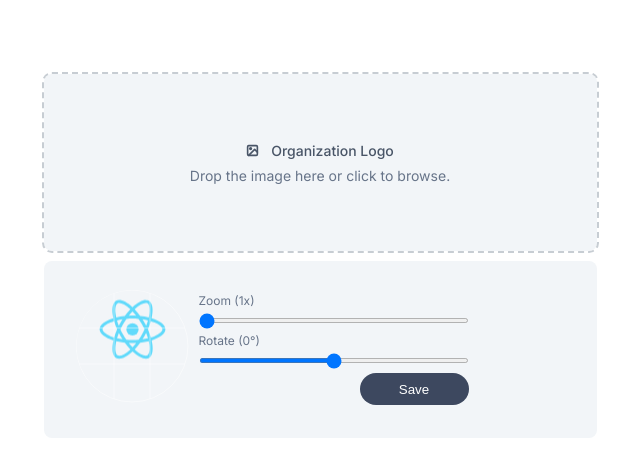
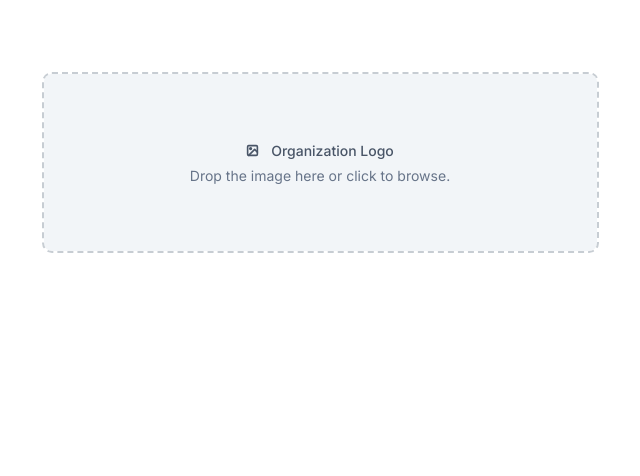
Before and after one commit to rodrigoDeSouzaFernandes/avatar-upload, a React (Vite) app: page / in a window 1280 px wide. Shown: the top 476 px of the page, without its empty margins (320-960 px from the left). Built offline with nearby package versions, Linux system fonts and the light colour scheme.

Commit message:
inicia desenvolvimento da função crop image

```diff
--- a/src/Components/AvatarUpload/avatarUpload.tsx
+++ b/src/Components/AvatarUpload/avatarUpload.tsx
@@ -6,12 +6,17 @@ import Crop from "../Crop";
 function AvatarUpload() {
   const { onDrop } = useAvatarUpload();
 
-  const { uploadFailed } = useContext(FileContext);
+  const { uploadFailed, file } = useContext(FileContext);
 
   return (
     <section className="container">
-      {uploadFailed ? <UploadFailed /> : <DropzoneDefault onDrop={onDrop} />}
-      <Crop/>
+      {uploadFailed ? (
+        <UploadFailed />
+      ) : file ? (
+        <Crop />
+      ) : (
+        <DropzoneDefault onDrop={onDrop} />
+      )}
     </section>
   );
 }
--- a/src/Components/AvatarUpload/useAvatarUpload.tsx
+++ b/src/Components/AvatarUpload/useAvatarUpload.tsx
@@ -9,6 +9,7 @@ function useAvatarUpload() {
       setUploadFailed(true);
     } else {
       const [uploadedFile] = acceptedFiles;
+      console.log(uploadedFile)
       setFile(uploadedFile);
     }
   }, []);
--- a/src/Components/Crop/crop.tsx
+++ b/src/Components/Crop/crop.tsx
@@ -1,14 +1,17 @@
 import { X as CloseBtn } from "react-feather";
 
 import Cropper from "react-easy-crop";
-import React, { ChangeEvent, useCallback, useState } from "react";
+import React, { ChangeEvent, useCallback, useContext, useState } from "react";
 import yourImage from "../../logo.svg";
 import { Area } from "react-easy-crop";
+import FileContext from "../../Context/FileContext";
 
 function Crop() {
   const [crop, setCrop] = useState({ x: 0, y: 0 });
   const [zoom, setZoom] = useState(1);
   const [rotation, setRotation] = useState(0);
+
+  const { setFile } = useContext(FileContext);
 
   const onCropComplete = useCallback(
     (croppedArea: Area, croppedAreaPixels: Area) => {
@@ -29,6 +32,8 @@ function Crop() {
     }
     setZoom(parseFloat(xzoom.toFixed(1)));
   };
+
+  const onClose = () => setFile(null);
 
   return (
     <section className="crop">
@@ -69,10 +74,13 @@ function Crop() {
             value={rotation}
           />
         </div>
-        <button className="btnSave">
+        <button className="btnSave" onClick={() => {}}>
           Save
         </button>
       </div>
+      <button className="closeBtn" onClick={onClose}>
+        <CloseBtn />
+      </button>
     </section>
   );
 }
--- a/src/styles/common.scss
+++ b/src/styles/common.scss
@@ -21,7 +21,7 @@ button {
 
 .closeBtn {
   position: absolute;
-  top: 35px;
+  top: 32px;
   right: 28px;
   background: none;
   border: none;
```
